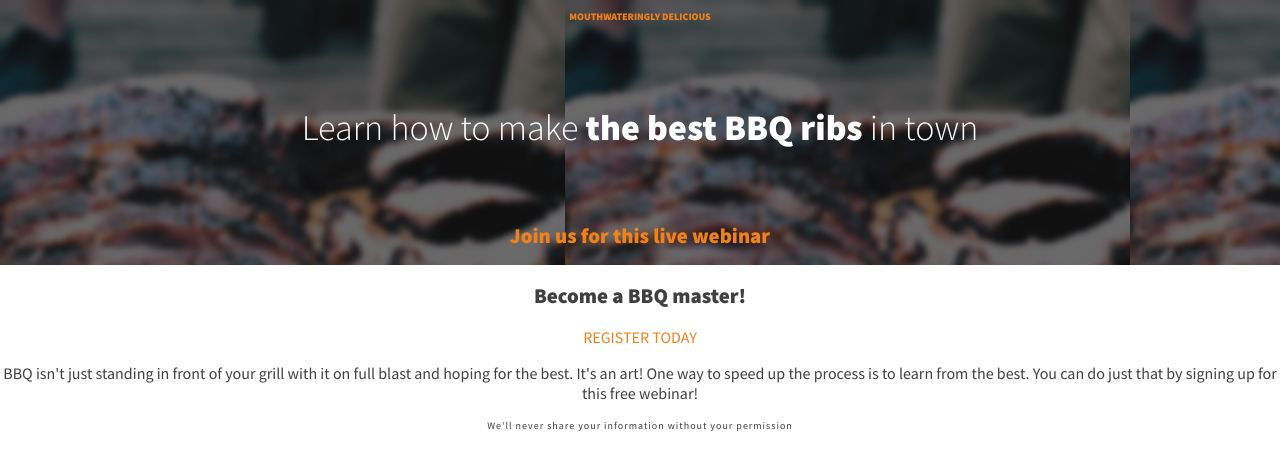
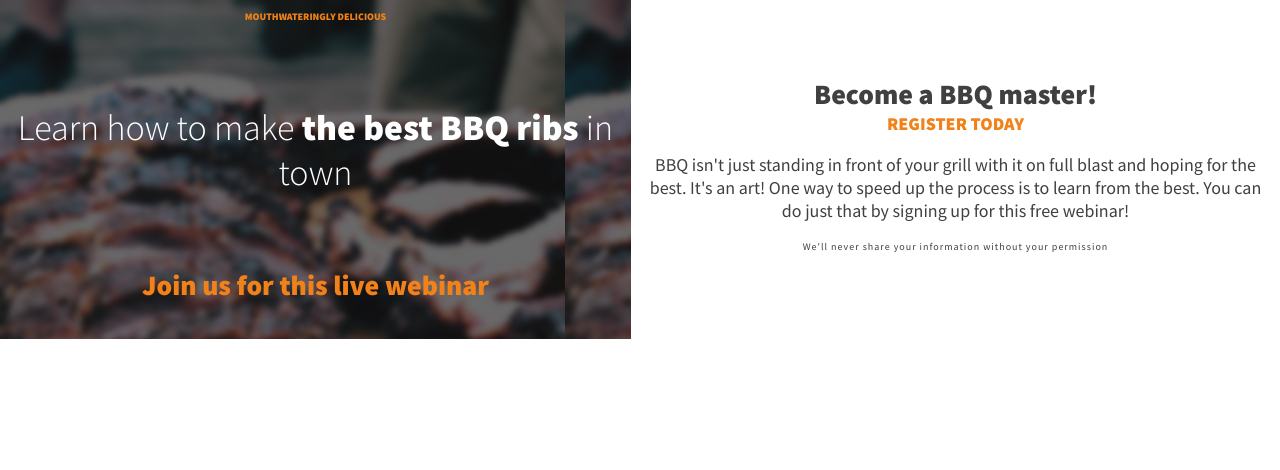
Before and after one commit to danilob/Project-BBQ, a plain HTML site: page index.html in a window 1280 px wide. Drawn offline with Linux system fonts and the light colour scheme.

Commit message:
Adicionando estilo em tela maior

```diff
--- a/css/style.css
+++ b/css/style.css
@@ -31,13 +31,14 @@ h1 + p {
 
 h2 {
    font-size: 1.3125rem;
+   margin: 0;
 }
 
 h2 + p {
    color: var(--color-orange);
-   font: weight; 900;
-   font-size: 1rem;
+   font-weight: 900;
    text-transform: uppercase;
+   margin-top: 0;
 }
 
 strong {
@@ -63,7 +64,39 @@ strong {
 .intro{
   background-color: var(--color-dark);
   background-image: url(../images/dark-ribs.jpg);
-  padding: 0 0.25em 1em;
+  padding: 0 0.5em 2em;
   display: flex;
   flex-direction: column;
 }
+
+
+/* Main Content */
+
+.main-content {
+    padding: 2em 1em;
+}
+
+
+/* Media Queries */
+
+@media (min-width: 500px){
+   body{
+      font-size: 1.125rem;
+   }
+   h1{
+      font-size: 3.5 rem;
+   }
+   h2,
+   h1 + p{
+      font-size: 1.75rem;
+   }
+   .container{
+      display:flex;
+      justify-content: space-between;
+      align-items: center;
+   }
+
+   .intro,.main-content{
+      width: 50%;
+   }
+}
```
